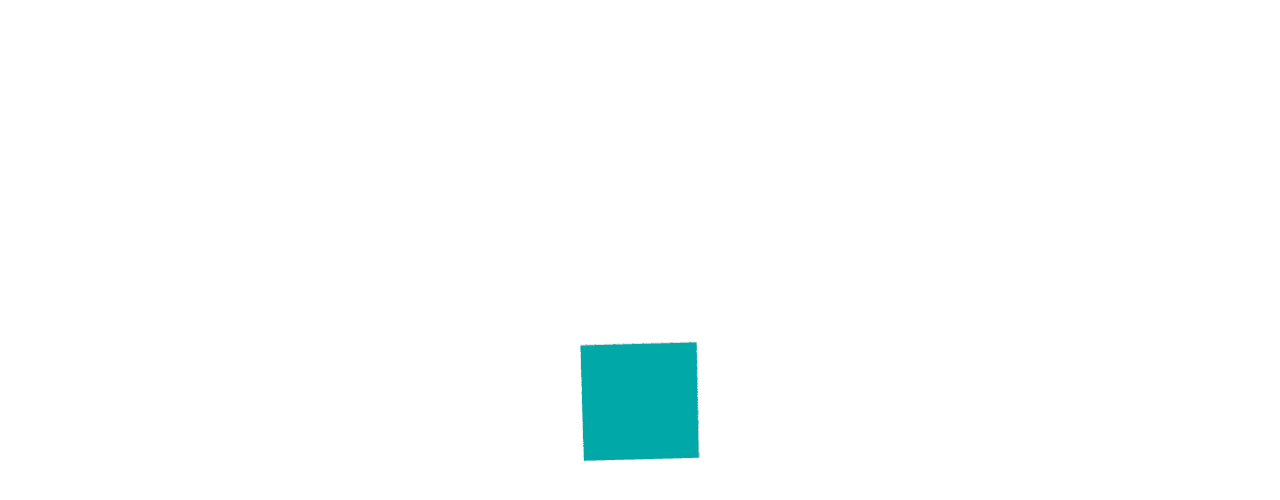
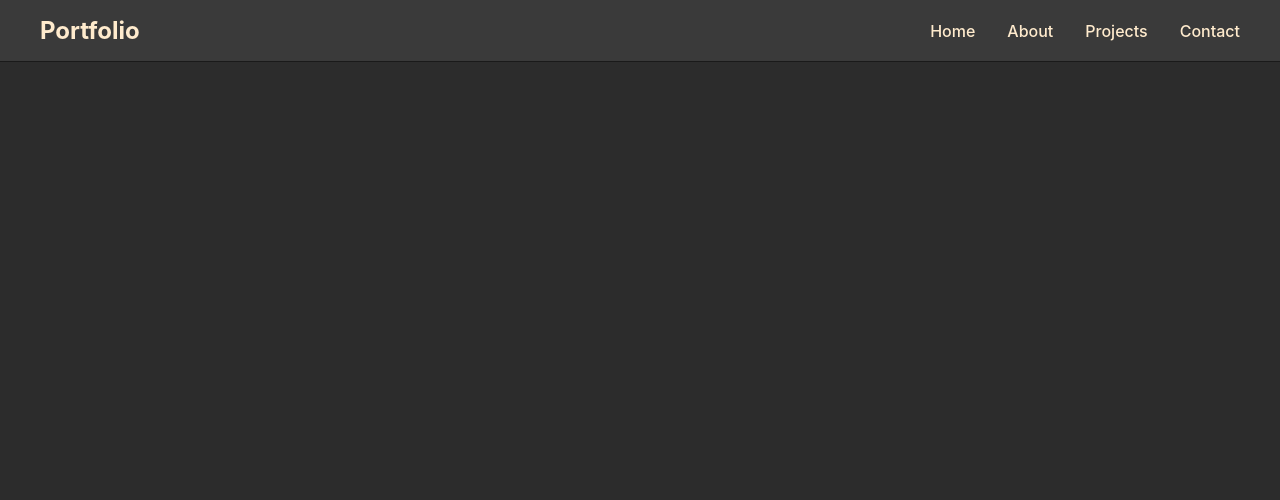
Before and after one commit to Mickey-Zhaang/Mickey-Zhaang, a React (Vite) app: page / in a window 1280 px wide. Shown: the top 500 px of the page. Built offline with nearby package versions, Linux system fonts and the light colour scheme.

Commit message:
initial setup

```diff
--- a/portfolio/App.tsx
+++ b/portfolio/App.tsx
@@ -1,11 +1,34 @@
-import ThreeScene from './ThreeScene';
+import styled from 'styled-components';
+
+import { Navbar } from './components';
+import { colors } from './components/tools/color';
 
 function App() {
   return (
-    <div className="App">
-      <ThreeScene />
-    </div>
+    <Container>
+      <Navbar
+        brand="Portfolio"
+        items={[
+          { label: 'Home', href: '#home' },
+          { label: 'About', href: '#about' },
+          { label: 'Projects', href: '#projects' },
+          { label: 'Contact', href: '#contact' },
+        ]}
+      />
+      {/* Your portfolio content goes here */}
+    </Container>
   );
 }
 
+const Container = styled.div`
+  width: 100%;
+  min-height: 100vh;
+  background-color: ${colors.backgroundDark};
+  color: ${colors.textOnDark};
+  display: flex;
+  flex-direction: column;
+  position: relative;
+  margin-top: 80px; /* Account for fixed navbar height */
+`;
+
 export default App;
--- a/portfolio/ThreeScene.tsx
+++ /dev/null
@@ -1,17 +0,0 @@
-import { OrbitControls } from '@react-three/drei';
-import { Canvas } from '@react-three/fiber';
-
-import SpinningCube from './components/SpinningCube';
-
-export default function ThreeScene() {
-  return (
-    <div style={{ width: '100vw', height: '100vh' }}>
-      <Canvas camera={{ position: [0, 0, 5] }}>
-        <pointLight position={[10, 10, 10]} />
-        <ambientLight intensity={1} />
-        <SpinningCube />
-        <OrbitControls />
-      </Canvas>
-    </div>
-  );
-}
--- /dev/null
+++ b/portfolio/components/Navbar.tsx
@@ -0,0 +1,96 @@
+import styled from 'styled-components';
+
+import { colors } from './tools/color';
+
+export interface NavItem {
+  label: string;
+  href: string;
+}
+
+export interface NavbarProps {
+  /** Brand/logo text */
+  brand?: string;
+  /** Navigation items */
+  items?: NavItem[];
+  /** Optional className for additional styling */
+  className?: string;
+}
+
+export function Navbar({ brand, items = [], className }: NavbarProps) {
+  return (
+    <Nav className={className}>
+      <NavContent>
+        {brand && <Brand href="#home">{brand}</Brand>}
+        <NavList>
+          {items.map(item => (
+            <NavListItem key={item.href}>
+              <NavLink href={item.href}>{item.label}</NavLink>
+            </NavListItem>
+          ))}
+        </NavList>
+      </NavContent>
+    </Nav>
+  );
+}
+
+const Nav = styled.nav`
+  width: 100%;
+  background-color: ${colors.backgroundDarkAlt};
+  border-bottom: 1px solid ${colors.borderDark};
+  position: fixed;
+  top: 0;
+  left: 0;
+  z-index: 100;
+`;
+
+const NavContent = styled.div`
+  max-width: 1200px;
+  margin: 0 auto;
+  padding: 1rem 2rem;
+  display: flex;
+  align-items: center;
+  justify-content: space-between;
+  gap: 2rem;
+`;
+
+const Brand = styled.a`
+  font-size: 1.5rem;
+  font-weight: 700;
+  color: ${colors.textOnDark};
+  text-decoration: none;
+  transition: color 0.2s ease;
+
+  &:hover {
+    color: ${colors.primary};
+  }
+`;
+
+const NavList = styled.ul`
+  display: flex;
+  list-style: none;
+  margin: 0;
+  padding: 0;
+  gap: 2rem;
+`;
+
+const NavListItem = styled.li`
+  margin: 0;
+`;
+
+const NavLink = styled.a`
+  color: ${colors.textOnDark};
+  text-decoration: none;
+  font-weight: 500;
+  transition: color 0.2s ease;
+  position: relative;
+
+  &:hover {
+    color: ${colors.primary};
+  }
+
+  &:active {
+    color: ${colors.accent};
+  }
+`;
+
+export default Navbar;
--- a/portfolio/components/SpinningCube.tsx
+++ /dev/null
@@ -1,24 +0,0 @@
-import { Edges } from '@react-three/drei';
-import { useFrame } from '@react-three/fiber';
-import * as THREE from 'three';
-
-import { useRef } from 'react';
-
-export default function SpinningCube() {
-  const meshRef = useRef<THREE.Mesh>(null);
-
-  useFrame((_, delta) => {
-    if (meshRef.current) {
-      meshRef.current.rotation.x += delta;
-      meshRef.current.rotation.y += delta;
-    }
-  });
-
-  return (
-    <mesh ref={meshRef}>
-      <boxGeometry args={[1, 1, 1]} />
-      <meshStandardMaterial color="cyan" />
-      <Edges color="white" />
-    </mesh>
-  );
-}
--- a/portfolio/components/index.ts
+++ b/portfolio/components/index.ts
@@ -0,0 +1 @@
+export { Navbar, type NavbarProps, type NavItem } from './Navbar';
--- /dev/null
+++ b/portfolio/components/tools/color/colors.ts
@@ -0,0 +1,77 @@
+/**
+ * Color profile for the portfolio application
+ * Base colors: Blanched Almond and Dark Gray
+ */
+
+// Base colors
+export const baseColors = {
+  blanchedAlmond: '#FFEBCD',
+  darkGray: '#2C2C2C',
+} as const;
+
+// Semantic color palette
+export const colors = {
+  // Primary colors
+  primary: baseColors.blanchedAlmond,
+  secondary: baseColors.darkGray,
+
+  // Background colors
+  background: baseColors.blanchedAlmond,
+  backgroundAlt: '#FFF8F0', // Slightly lighter variant
+  backgroundDark: baseColors.darkGray,
+  backgroundDarkAlt: '#3A3A3A', // Slightly lighter dark variant
+
+  // Text colors
+  text: baseColors.darkGray,
+  textLight: '#4A4A4A', // Lighter gray for secondary text
+  textOnDark: baseColors.blanchedAlmond,
+  textMuted: '#6B6B6B', // Muted gray for less important text
+
+  // Border colors
+  border: '#D4C5B0', // Subtle border color
+  borderDark: '#1A1A1A', // Dark border
+
+  // Accent colors (derived from base)
+  accent: '#E8D5B7', // Slightly darker than blanched almond
+  accentDark: '#1E1E1E', // Slightly lighter than dark gray
+
+  // Status colors (using base palette as inspiration)
+  success: '#4A7C59', // Muted green
+  warning: '#D4A574', // Warm tone matching blanched almond
+  error: '#C97D60', // Warm red
+  info: '#6B8E9F', // Muted blue
+
+  // Neutral grays (for UI elements)
+  gray50: '#FAFAFA',
+  gray100: '#F5F5F5',
+  gray200: '#E5E5E5',
+  gray300: '#D4D4D4',
+  gray400: '#A3A3A3',
+  gray500: '#737373',
+  gray600: '#525252',
+  gray700: '#404040',
+  gray800: '#262626',
+  gray900: '#171717',
+} as const;
+
+// Type export for TypeScript
+export type ColorName = keyof typeof colors;
+
+/**
+ * Get a color value by name
+ * @param name - The name of the color
+ * @returns The color hex value
+ */
+export const getColor = (name: ColorName): string => {
+  return colors[name];
+};
+
+/**
+ * Color profile object that can be used with styled-components ThemeProvider
+ */
+export const colorTheme = {
+  colors,
+  baseColors,
+} as const;
+
+export default colors;
--- /dev/null
+++ b/portfolio/components/tools/color/index.ts
@@ -0,0 +1,8 @@
+export {
+  colors,
+  baseColors,
+  colorTheme,
+  getColor,
+  type ColorName,
+} from './colors';
+export { default } from './colors';
--- a/portfolio/index.css
+++ b/portfolio/index.css
@@ -1,13 +1,10 @@
-* {
-  margin: 0;
-  padding: 0;
-  box-sizing: border-box;
-}
-
 html, body, #root {
   width: 100%;
   height: 100%;
-  overflow: hidden;
+  overflow: auto;
+  background-color: #2C2C2C;
+  margin: 0;
+  padding: 0;
 }
 
 body {
@@ -17,3 +14,31 @@ body {
   -webkit-font-smoothing: antialiased;
   -moz-osx-font-smoothing: grayscale;
 }
+
+/* Custom Scrollbar Styling */
+/* Webkit browsers (Chrome, Safari, Edge) */
+::-webkit-scrollbar {
+  width: 12px;
+  height: 12px;
+}
+
+::-webkit-scrollbar-track {
+  background: #2C2C2C;
+  border-radius: 6px;
+}
+
+::-webkit-scrollbar-thumb {
+  background: #3A3A3A;
+  border-radius: 6px;
+  border: 2px solid #2C2C2C;
+}
+
+::-webkit-scrollbar-thumb:hover {
+  background: #FFEBCD;
+}
+
+/* Firefox */
+* {
+  scrollbar-width: thin;
+  scrollbar-color: #3A3A3A #2C2C2C;
+}
```
Also changed, not shown: 1 other file (tests, documents, lock files or other folders).
